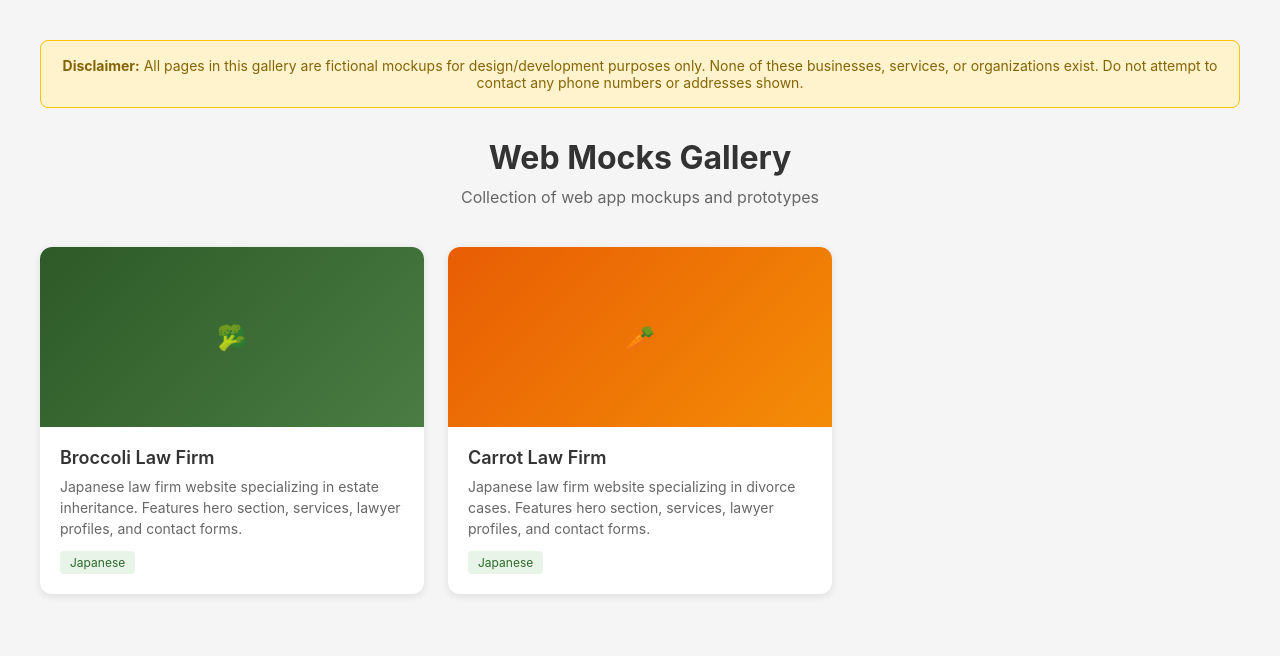
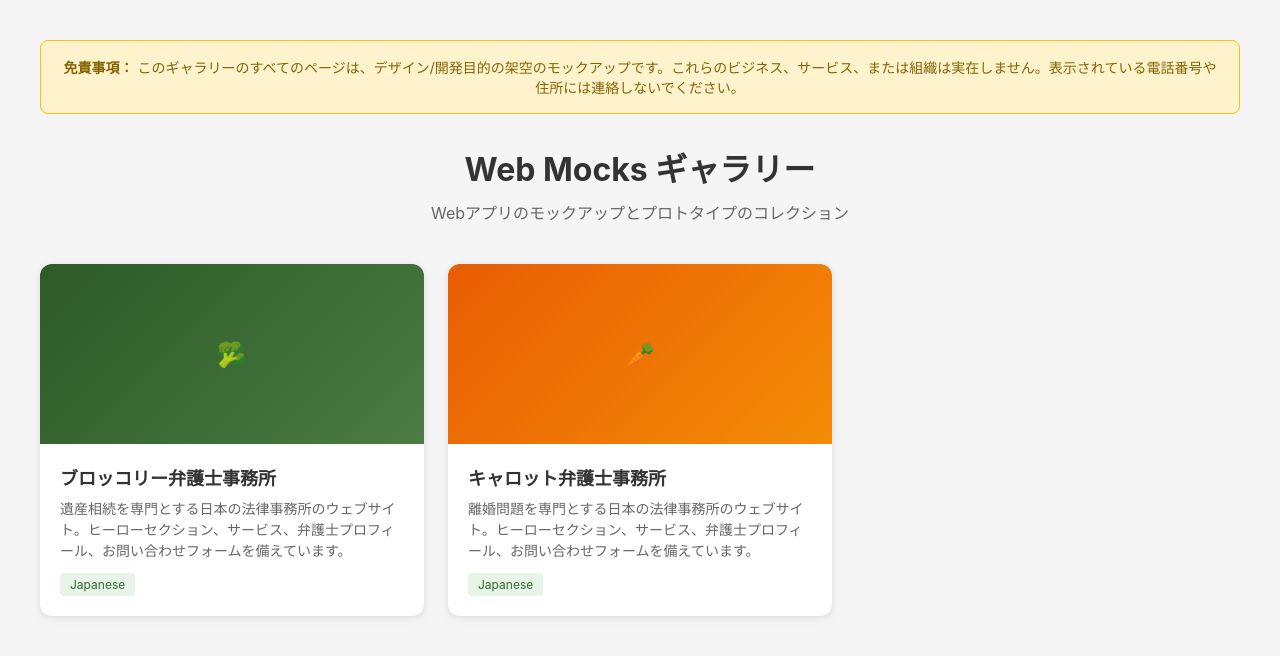
Before and after one commit to ke-aikawa/mocks, a plain HTML site: page index.html in a window 1280 px wide. Drawn offline with Linux system fonts and the light colour scheme.

Commit message:
Translate pages to Japanese

```diff
--- a/index.html
+++ b/index.html
@@ -1,56 +1,69 @@
 <!DOCTYPE html>
-<html lang="en">
+<html lang="ja">
+
 <head>
     <meta charset="UTF-8">
     <meta name="viewport" content="width=device-width, initial-scale=1.0">
-    <title>Web Mocks Gallery</title>
+    <title>Web Mocks ギャラリー</title>
     <style>
         * {
             margin: 0;
             padding: 0;
             box-sizing: border-box;
         }
+
         body {
             font-family: -apple-system, BlinkMacSystemFont, 'Segoe UI', Roboto, sans-serif;
             background: #f5f5f5;
             min-height: 100vh;
             padding: 40px 20px;
         }
+
         .container {
             max-width: 1200px;
             margin: 0 auto;
         }
+
         h1 {
             text-align: center;
             margin-bottom: 10px;
             color: #333;
         }
+
         .subtitle {
             text-align: center;
             color: #666;
             margin-bottom: 40px;
         }
+
         .grid {
             display: grid;
             grid-template-columns: repeat(auto-fill, minmax(300px, 1fr));
             gap: 24px;
         }
+
         .card {
             background: #fff;
             border-radius: 12px;
             overflow: hidden;
-            box-shadow: 0 2px 8px rgba(0,0,0,0.1);
+            box-shadow: 0 2px 8px rgba(0, 0, 0, 0.1);
             transition: transform 0.2s, box-shadow 0.2s;
+            text-decoration: none;
+            color: inherit;
+            display: block;
         }
+
         .card:hover {
             transform: translateY(-4px);
-            box-shadow: 0 8px 24px rgba(0,0,0,0.15);
+            box-shadow: 0 8px 24px rgba(0, 0, 0, 0.15);
         }
+
         .card a {
             text-decoration: none;
             color: inherit;
             display: block;
         }
+
         .card-preview {
             height: 180px;
             background: linear-gradient(135deg, #667eea 0%, #764ba2 100%);
@@ -59,20 +72,24 @@
             justify-content: center;
             font-size: 48px;
         }
+
         .card-content {
             padding: 20px;
         }
+
         .card-title {
             font-size: 18px;
             font-weight: 600;
             margin-bottom: 8px;
             color: #333;
         }
+
         .card-desc {
             font-size: 14px;
             color: #666;
             line-height: 1.5;
         }
+
         .card-tag {
             display: inline-block;
             margin-top: 12px;
@@ -82,6 +99,7 @@
             border-radius: 4px;
             font-size: 12px;
         }
+
         .disclaimer {
             background: #fff3cd;
             border: 1px solid #ffc107;
@@ -90,9 +108,11 @@
             margin-bottom: 30px;
             text-align: center;
         }
+
         .disclaimer strong {
             color: #856404;
         }
+
         .disclaimer p {
             color: #856404;
             font-size: 14px;
@@ -100,45 +120,44 @@
         }
     </style>
 </head>
+
 <body>
     <div class="container">
         <div class="disclaimer">
-            <p><strong>Disclaimer:</strong> All pages in this gallery are fictional mockups for design/development purposes only. None of these businesses, services, or organizations exist. Do not attempt to contact any phone numbers or addresses shown.</p>
+            <p><strong>免責事項：</strong>
+                このギャラリーのすべてのページは、デザイン/開発目的の架空のモックアップです。これらのビジネス、サービス、または組織は実在しません。表示されている電話番号や住所には連絡しないでください。</p>
         </div>
 
-        <h1>Web Mocks Gallery</h1>
-        <p class="subtitle">Collection of web app mockups and prototypes</p>
+        <h1>Web Mocks ギャラリー</h1>
+        <p class="subtitle">Webアプリのモックアップとプロトタイプのコレクション</p>
 
         <div class="grid">
-            <div class="card">
-                <a href="broccoli-law/">
+            <a href="broccoli-law/" class="card">
                 <div class="card-preview" style="background: linear-gradient(135deg, #2d5a27 0%, #4a7c43 100%);">
                     <span style="color: white; font-size: 24px;">&#x1F966;</span>
                 </div>
                 <div class="card-content">
-                        <h2 class="card-title">Broccoli Law Firm</h2>
-                        <p class="card-desc">Japanese law firm website specializing in estate inheritance. Features hero section, services, lawyer profiles, and contact forms.</p>
+                    <h2 class="card-title">ブロッコリー弁護士事務所</h2>
+                    <p class="card-desc">遺産相続を専門とする日本の法律事務所のウェブサイト。ヒーローセクション、サービス、弁護士プロフィール、お問い合わせフォームを備えています。</p>
                     <span class="card-tag">Japanese</span>
                 </div>
             </a>
-            </div>
 
-            <div class="card">
-                <a href="carrot-law/">
+            <a href="carrot-law/" class="card">
                 <div class="card-preview" style="background: linear-gradient(135deg, #e85d04 0%, #f48c06 100%);">
                     <span style="color: white; font-size: 24px;">&#x1F955;</span>
                 </div>
                 <div class="card-content">
-                        <h2 class="card-title">Carrot Law Firm</h2>
-                        <p class="card-desc">Japanese law firm website specializing in divorce cases. Features hero section, services, lawyer profiles, and contact forms.</p>
+                    <h2 class="card-title">キャロット弁護士事務所</h2>
+                    <p class="card-desc">離婚問題を専門とする日本の法律事務所のウェブサイト。ヒーローセクション、サービス、弁護士プロフィール、お問い合わせフォームを備えています。</p>
                     <span class="card-tag">Japanese</span>
                 </div>
             </a>
-            </div>
 
             <!-- Add more cards here as you create new mocks -->
 
         </div>
     </div>
 </body>
+
 </html>
```
Also changed, not shown: broccoli-law/index.html (+10 -4 lines), carrot-law/index.html (+8 -3 lines). Lines whose indentation alone changed are shown as unchanged.
